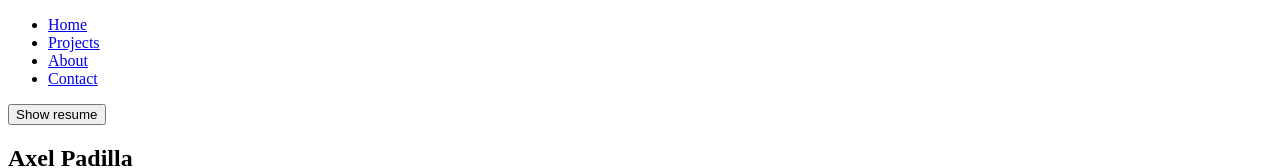
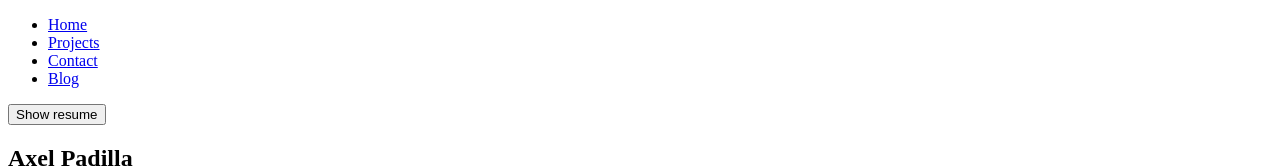
Before and after one commit to adpadillar/portafolio-landing, a Next.js app: page / in a window 1280 px wide. Shown: the top 168 px of the page. Built offline with nearby package versions, Linux system fonts and the light colour scheme.

Commit message:
added blog link

```diff
--- a/components/ui/Navigation/Navigation.tsx
+++ b/components/ui/Navigation/Navigation.tsx
@@ -96,18 +96,18 @@ const Navigation: React.FC = () => {
               Projects
             </NavLink>
             <NavLink
-              tabIndex={3}
-              current={currentSection === "about" && true}
-              href="#about"
-            >
-              About
-            </NavLink>
-            <NavLink
               tabIndex={4}
               current={currentSection === "contact" && true}
               href="#contact"
             >
               Contact
+            </NavLink>
+            <NavLink
+              tabIndex={3}
+              current={currentSection === "about" && true}
+              href="https://blog.axelpadilla.me"
+            >
+              Blog
             </NavLink>
           </ul>
         </ContentSection>
```
